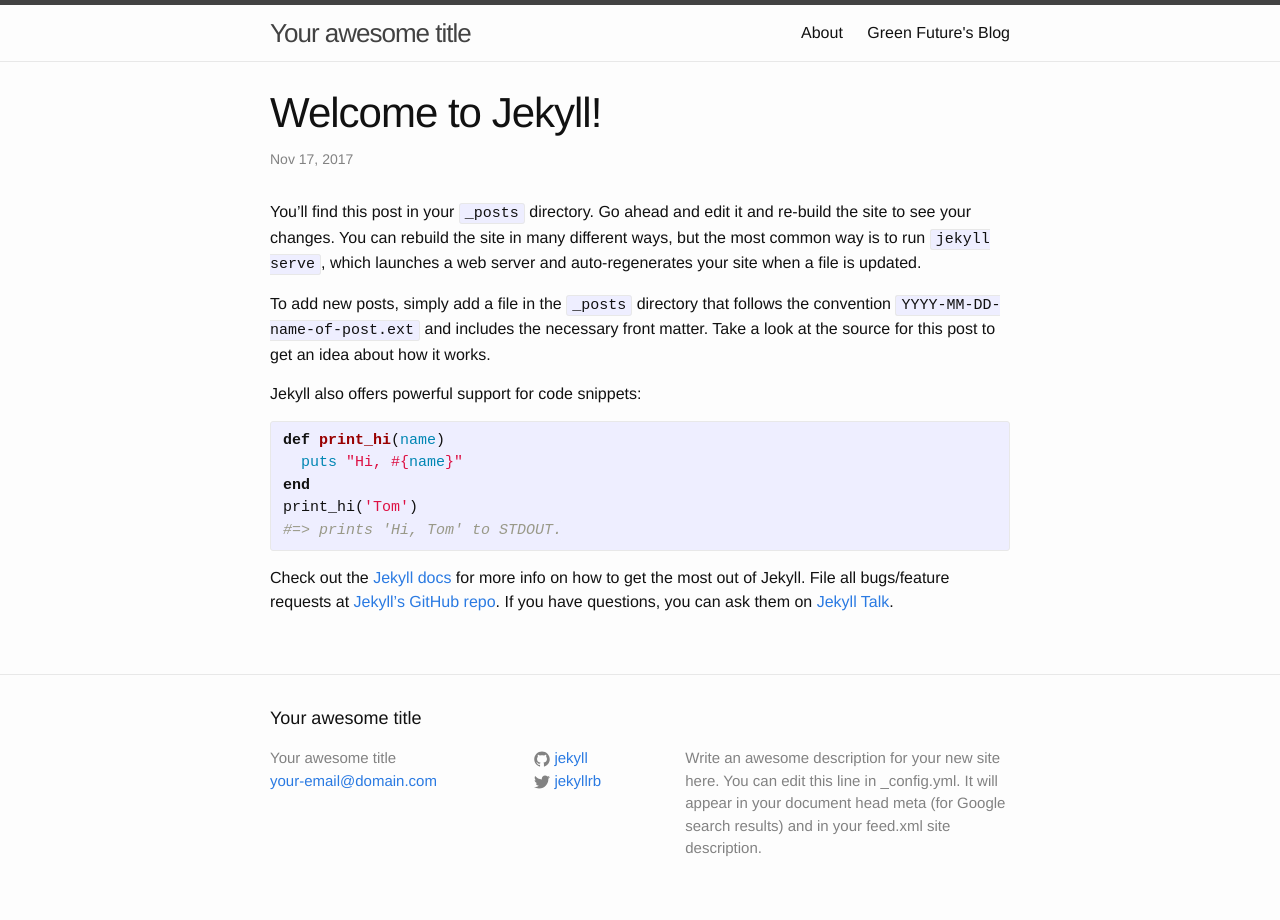
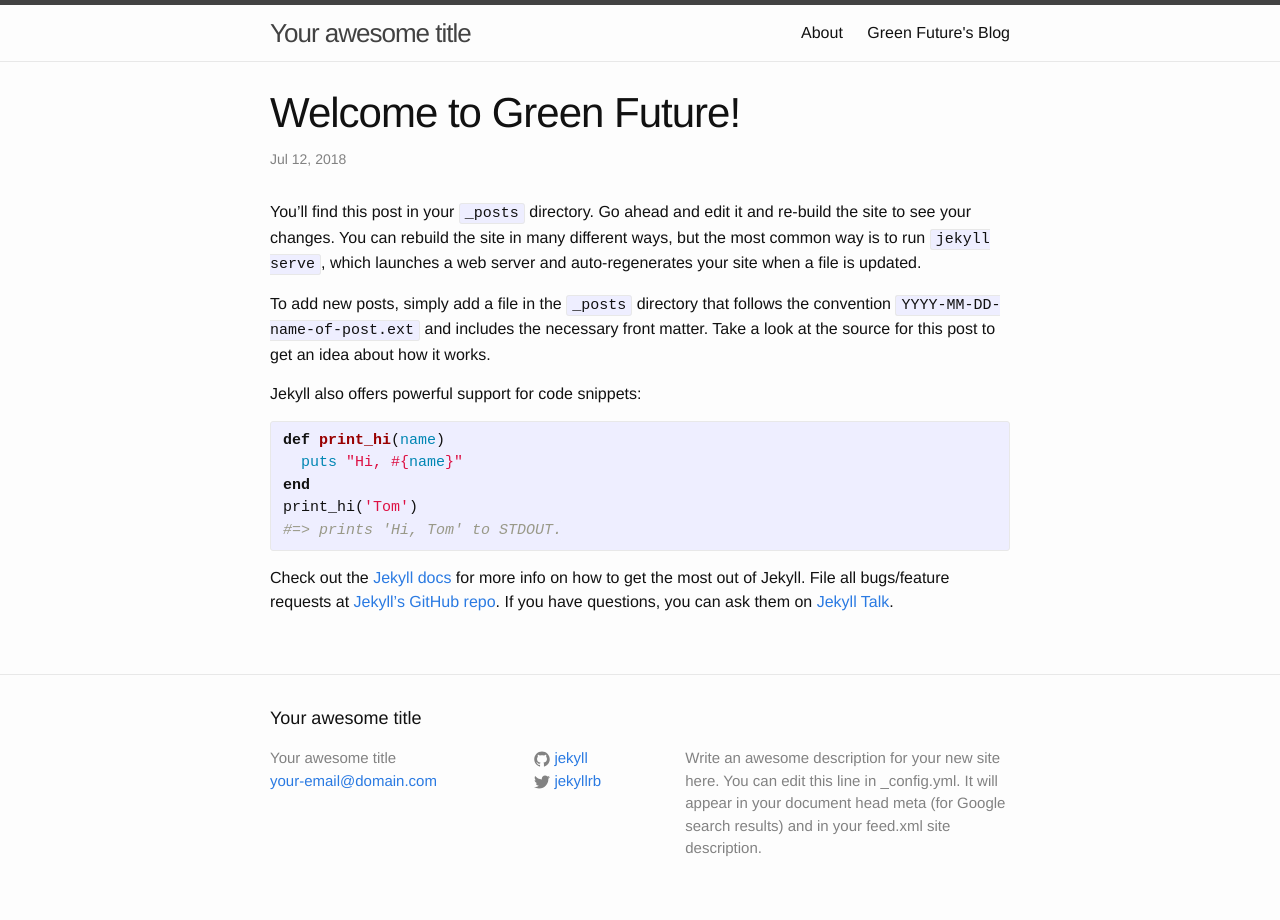
Before and after one commit to Paal-August/Paal-August.github.io, a Jekyll site: the page built from _posts/2017-11-17-welcome-to-jekyll.markdown, in a window 1280 px wide. Built offline with Jekyll 4.4.1, drawn with Linux system fonts in a browser that asks for light colours.

Commit message:
Update 2017-11-17-welcome-to-jekyll.markdown

```diff
--- a/_posts/2017-11-17-welcome-to-jekyll.markdown
+++ b/_posts/2017-11-17-welcome-to-jekyll.markdown
@@ -1,7 +1,7 @@
 ---
 layout: post
-title:  "Welcome to Jekyll!"
-date:   2017-11-17 09:21:57 +0000
+title:  "Welcome to Green Future!"
+date:   2018-07-12
 categories: jekyll update
 ---
 You’ll find this post in your `_posts` directory. Go ahead and edit it and re-build the site to see your changes. You can rebuild the site in many different ways, but the most common way is to run `jekyll serve`, which launches a web server and auto-regenerates your site when a file is updated.
```
